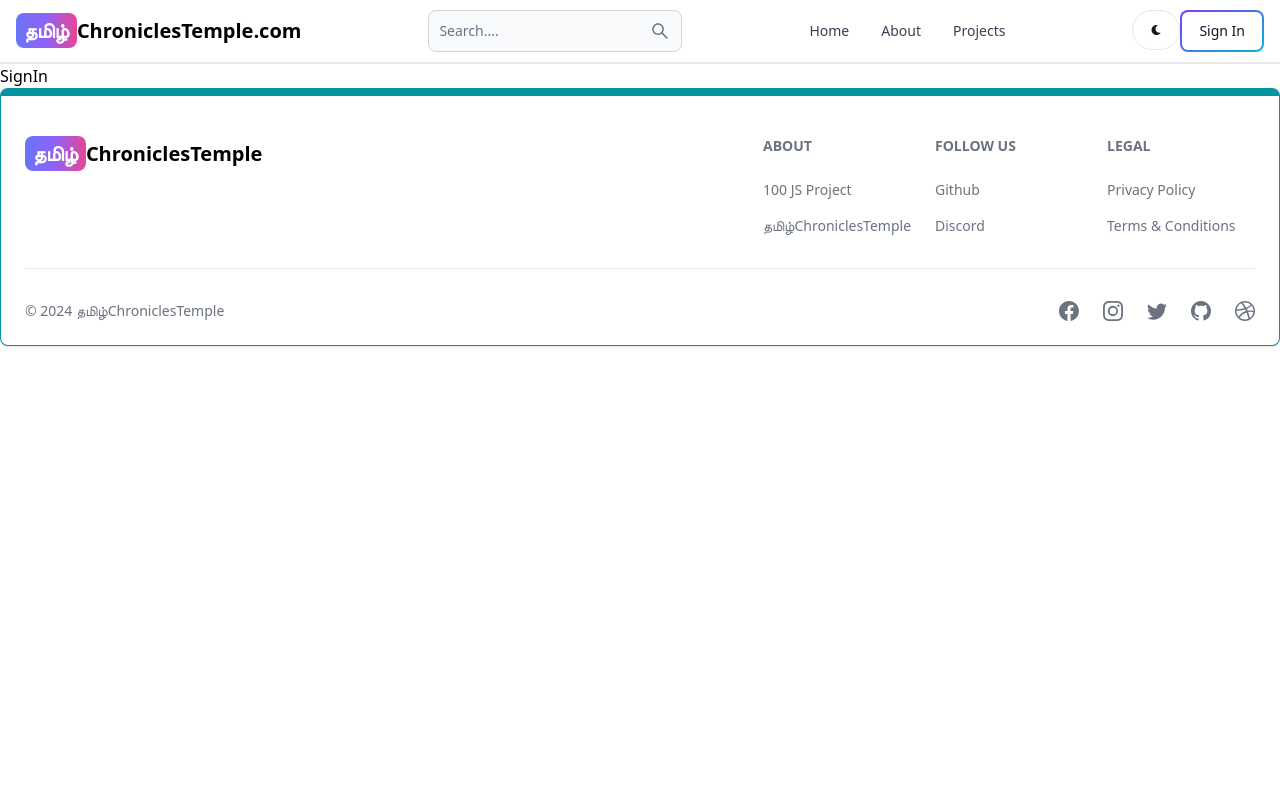
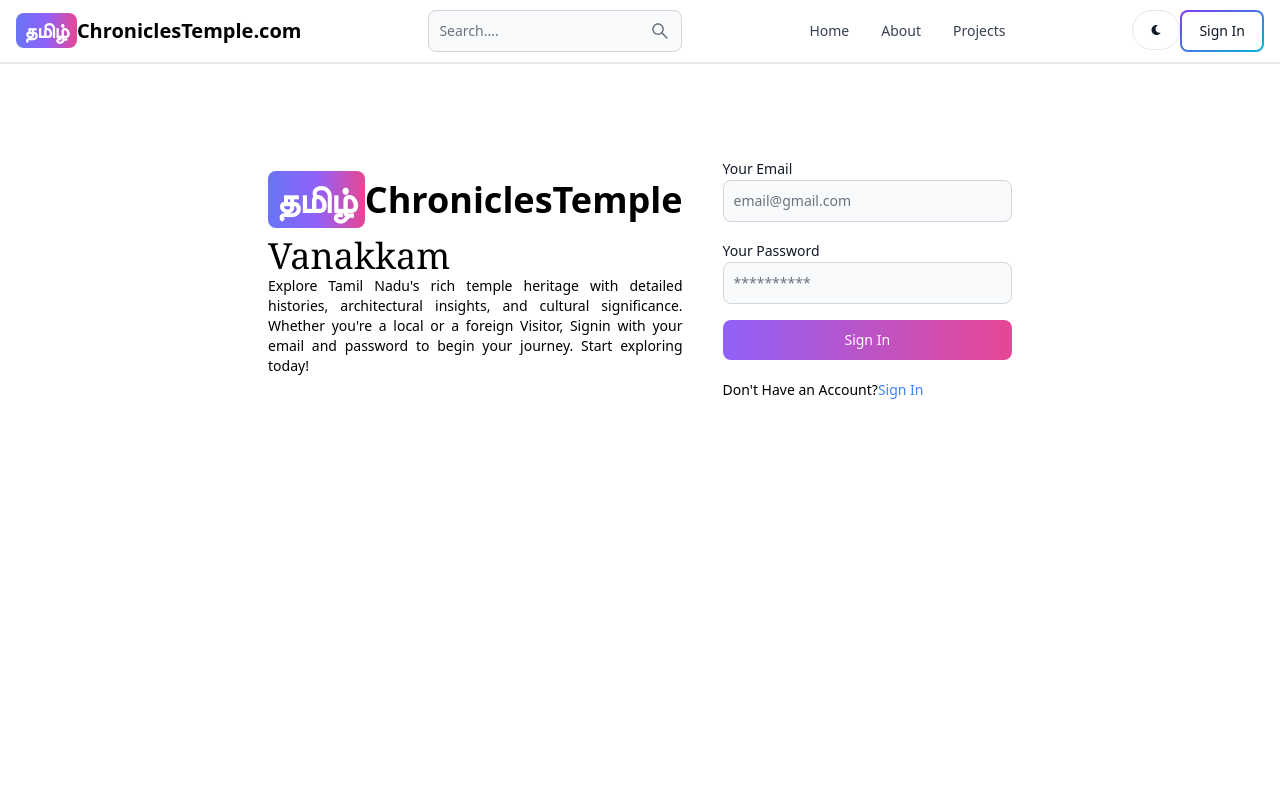
Before and after one commit to sabarirajpazhani/mern-blog, a React (Vite) app in the folder client/: page /sign-in in a window 1280 px wide. Shown: the top 800 px of the page. Built offline with nearby package versions, Linux system fonts and the light colour scheme.

Commit message:
complete signin page functionality

```diff
--- a/client/src/Pages/SignIn.jsx
+++ b/client/src/Pages/SignIn.jsx
@@ -1,7 +1,106 @@
-import React from 'react'
+import { Alert, Button, Label, Spinner, TextInput } from "flowbite-react";
+import { useState } from "react";
+import { Link, useNavigate } from "react-router-dom";
 
+
+//The formData state variable holds the current values of the form inputs. The handleChange function updates formData when an input changes, using the input's id as the key and the input's value.
 export default function SignIn() {
-  return (
-    <div>SignIn</div>
+  const [formData,setFormData] = useState({});          //event handling
+  const [errorMessage, setErrorMessage]=useState(null);  //error message for the not filling the form
+  const [loading,setLoading]=useState(false);
+  const navigat=useNavigate();   //for navigation of one page to another
+  const handleChange=(e)=>{
+    setFormData({...formData,[e.target.id]:e.target.value.trim()}); //trim - for removing the sapce that can be write in the form.
+  }
+
+
+  //SEVER FOR THE SIGNUP PAGE
+  const handleSubmit =async(e)=>{
+    e.preventDefault();
+    if(!formData.email || !formData.password){ //for display error with entring the details
+      return setErrorMessage('Please fill out all the fields.');
+    }
+
+    try{
+      setLoading(true);
+      setErrorMessage(null);  //clear the previous error
+      const res=await fetch('/api/auth/signin',{
+        method:'POST',
+        headers:{'Content-Type':'application/json'},
+        body:JSON.stringify(formData),
+      });
+      const data=await res.json();
+
+      if(data.success === false){          //it dispaly the error if already having the accounts
+        return setErrorMessage(data.message);
+      }
+      setLoading(false);    //if everything is correct or done clearly without any error.. it can not load
+      if(res.ok){           //navigate to signin page
+        navigat('/');
+      }
+    }
+    catch (error){
+      setErrorMessage(error.message);
+      setLoading(false);
+
+    }
+
+
+  }
+  return (<div className='min-h-screen mt-20'>
+    <div className='flex p-3 max-w-3xl mx-auto flex-col md:flex-row md:items-center gap-10'>
+      {/* left side */}
+      <div className='flex-1'>
+        <Link to='/' className='font-bold dark:text-white text-4xl'>
+          <span className='px-2 py-1 bg-gradient-to-r from-indigo-500 via-purple-500 to-pink-500 rounded-lg text-white'>தமிழ்
+          </span>
+          ChroniclesTemple
+          </Link>
+          <p className=' text-justify text-sm mt-4'>
+            <div className="font-serif  text-4xl">
+              <p>Vanakkam</p>
+            </div>
+          Explore Tamil Nadu's rich temple heritage with detailed histories, architectural insights, and cultural significance. Whether you're a local or a foreign Visitor, Signin with your email and password to begin your journey. Start exploring today!
+          {/* Signup with your email and password to begin your journey.Start exploring today!  */}
+          </p>
+      </div>
+      {/* right side */}
+      <div className='flex-1'>
+        <form className='flex flex-col gap-4' onSubmit={handleSubmit}>
+          <div>
+            <Label value='Your Email'/>
+            <TextInput type='email' placeholder='email@gmail.com' id='email' onChange={handleChange}/>
+          </div>
+          <div>
+            <Label value='Your Password'/>
+            <TextInput type='password' placeholder='**********' id='password' onChange={handleChange}/>
+          </div>
+          <Button gradientDuoTone='purpleToPink' type='submit' disabled={loading}>
+            {
+              loading ?(
+                <>
+                  <Spinner size='sm'/>
+                  <span className='pl-3'>Loading...</span>
+                </>
+              ):'Sign In'
+            }
+          </Button>
+        </form>
+        <div className='flex grap-1 text-sm mt-5'>
+          <span>Don't Have an Account?</span>
+          <Link to='/sign-up' className='text-blue-500'>
+            Sign In
+          </Link>
+        </div>
+        {
+          errorMessage &&(  //&& checks if errorMessage has a value. If errorMessage has a value, the expression after the && operator is evaluated
+          <Alert className='mt-5' color='failure'>
+            {errorMessage}
+          </Alert>
+          )
+          }
+      </div>
+    </div>
+  </div>
   )
 }
```
